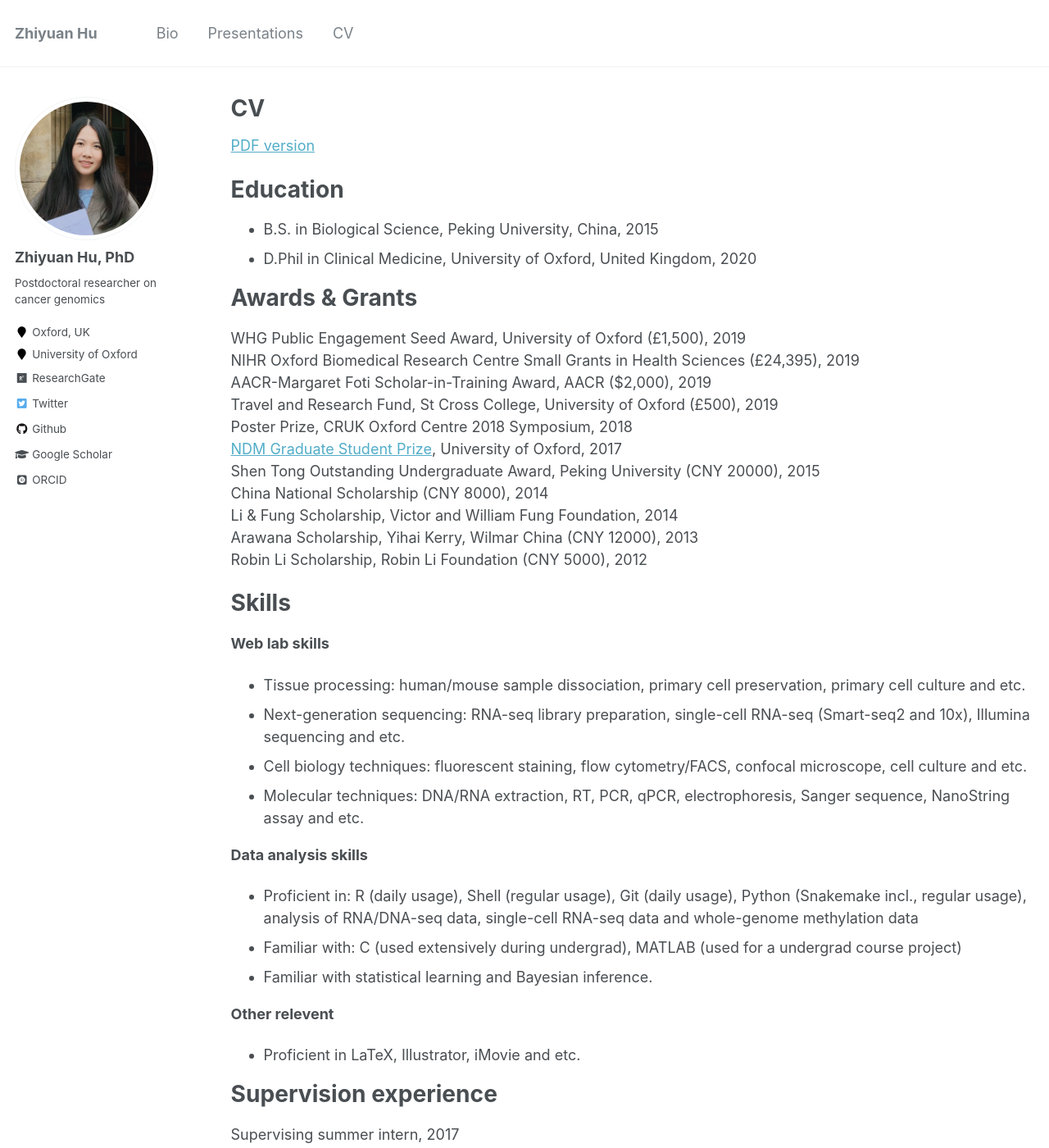
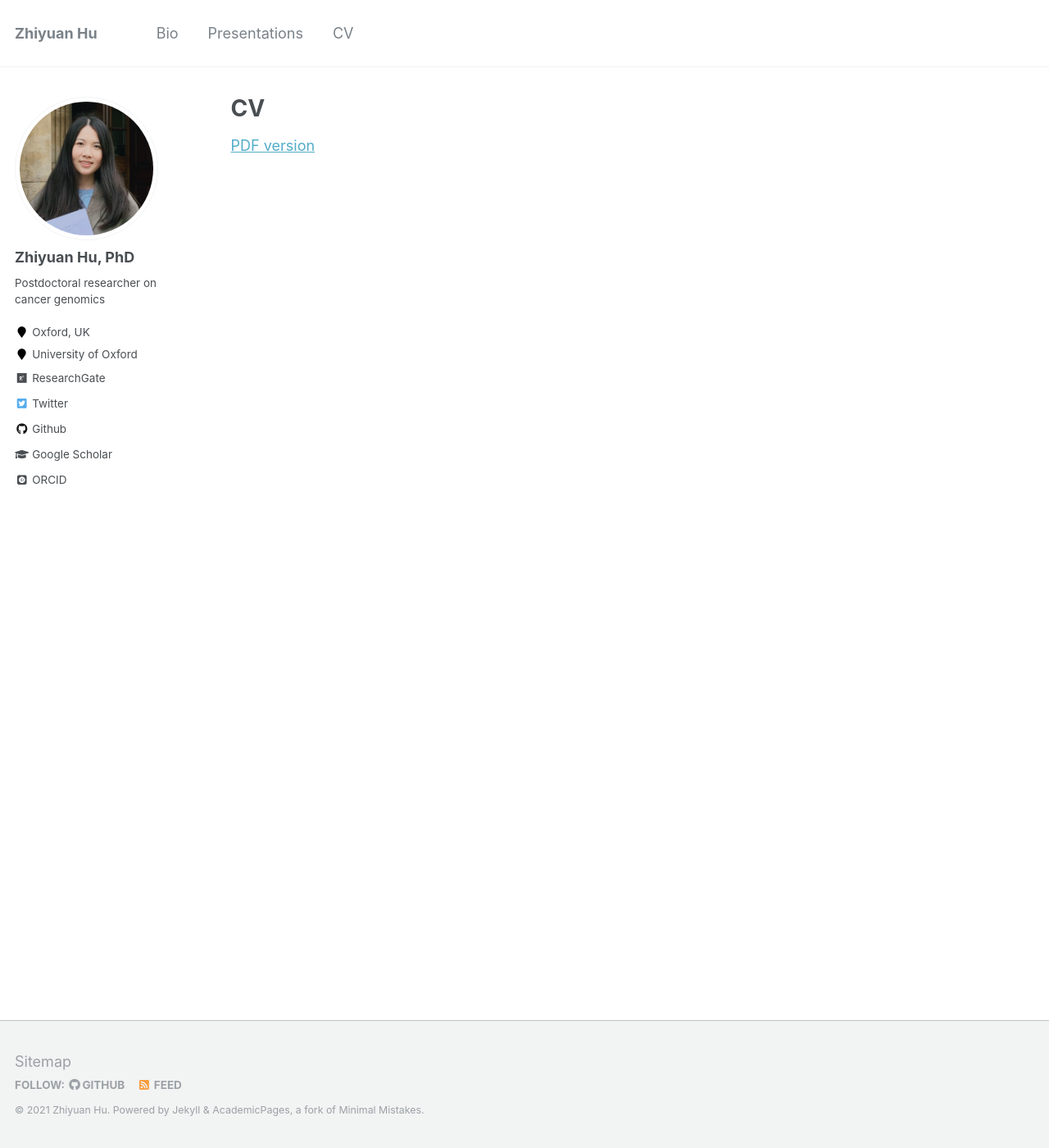
Before and after one commit to ZYBunnyHu/ZYBunnyHu.github.io, a Jekyll site: the page built from _pages/cv.md, in a window 1280 px wide and 1400 px high. Shown: the whole window at 82% size. Built offline with Jekyll 4.4.1, drawn with Linux system fonts in a browser that asks for light colours; some web fonts are replaced; some of the changed text lies outside the part shown.

Commit message:
Update cv.md

```diff
--- a/_pages/cv.md
+++ b/_pages/cv.md
@@ -10,74 +10,3 @@ redirect_from:
 {% include base_path %}
 
 [PDF version](http://zhiyhu.github.io/files/Zhiyuan_CV.pdf)
-
-Education
-======
-* B.S. in Biological Science, Peking University, China, 2015
-* D.Phil in Clinical Medicine, University of Oxford, United Kingdom, 2020
-
-
-Awards & Grants
-======
-WHG Public Engagement Seed Award, University of Oxford (£1,500), 2019
-NIHR Oxford Biomedical Research Centre Small Grants in Health Sciences (£24,395), 2019
-AACR-Margaret Foti Scholar-in-Training Award, AACR ($2,000), 2019
-Travel and Research Fund, St Cross College, University of Oxford (£500), 2019
-Poster Prize, CRUK Oxford Centre 2018 Symposium, 2018
-[NDM Graduate Student Prize](https://www.ndm.ox.ac.uk/zhiyuan-hu), University of Oxford, 2017
-Shen Tong Outstanding Undergraduate Award, Peking University (CNY 20000), 2015
-China National Scholarship (CNY 8000), 2014
-Li & Fung Scholarship, Victor and William Fung Foundation, 2014
-Arawana Scholarship, Yihai Kerry, Wilmar China (CNY 12000), 2013
-Robin Li Scholarship, Robin Li Foundation (CNY 5000), 2012
-
-
-Skills
-======
-**Web lab skills**
-* Tissue processing: human/mouse sample dissociation, primary cell preservation, primary cell culture and etc.
-* Next-generation sequencing: RNA-seq library preparation, single-cell RNA-seq (Smart-seq2 and 10x), Illumina sequencing and etc.
-* Cell biology techniques: fluorescent staining, flow cytometry/FACS, confocal microscope, cell culture and etc.
-* Molecular techniques: DNA/RNA extraction, RT, PCR, qPCR, electrophoresis, Sanger sequence, NanoString assay and etc.
-
-**Data analysis skills**
-* Proficient in: R (daily usage), Shell (regular usage), Git (daily usage), Python (Snakemake incl., regular usage), analysis of RNA/DNA-seq data, single-cell RNA-seq data and whole-genome methylation data
-* Familiar with: C (used extensively during undergrad), MATLAB (used for a undergrad course project)
-* Familiar with statistical learning and Bayesian inference.
-
-**Other relevent**
-* Proficient in LaTeX, Illustrator, iMovie and etc.
-
-
-Supervision experience
-======
-Supervising summer intern, 2017
-Supervising summer intern, 2019
-Supervising predoctoral research assistant, 2020
-
-
-Undergrad research experience
-======
-**Summer intern**, Nuffield Department of Medicine, University of Oxford, 2014
-Analysis of the metformin effect on cancer single-cell transcriptome *Advisors: Dr. Chris Yau and Dr. Quin Wills*
-
-**Research assistant**, Center for Quantitative Biology, Peking University, 2014-2015
-Phylogenetic analysis of horizontal gene transfer in microbial microevolution. *Advisor: Prof Huaiqiu Zhu*
-
-**Research assistant**, Center for Quantitative Biology, Peking University, 2013-2014
-Analysis of non-coding regions in horizontal gene transfer. *Advisor: Prof Huaiqiu Zhu*
-
-
-Undergrad background in math/programming/compbio
-======
-Advanced Mathematics (B)(1), 96/100
-Advanced Mathematics (B)(2), 98/100
-Linear Algebra (B), 93/100
-Probability Theory and Statistics (B), 90/100
-Applied Stochastic Models, 99/100
-Data Structure and Algorithm (B), 96/100
-Mathematical Modeling in the Life Sciences, 90/100
-Methods in Bioinfomatics, 94/100
-Mathematical Biophysics, 100/100
-
-*(B) type courses are for students majoring in science.*
```
